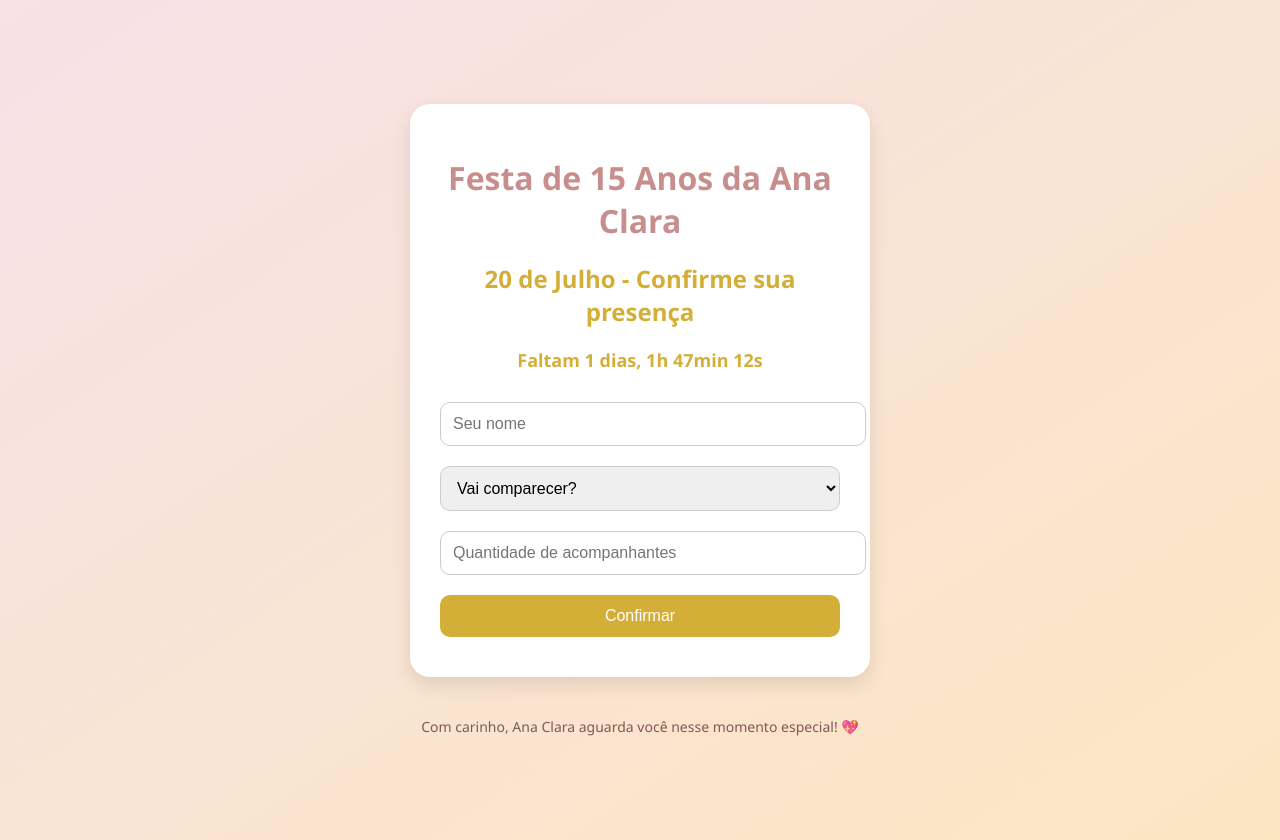
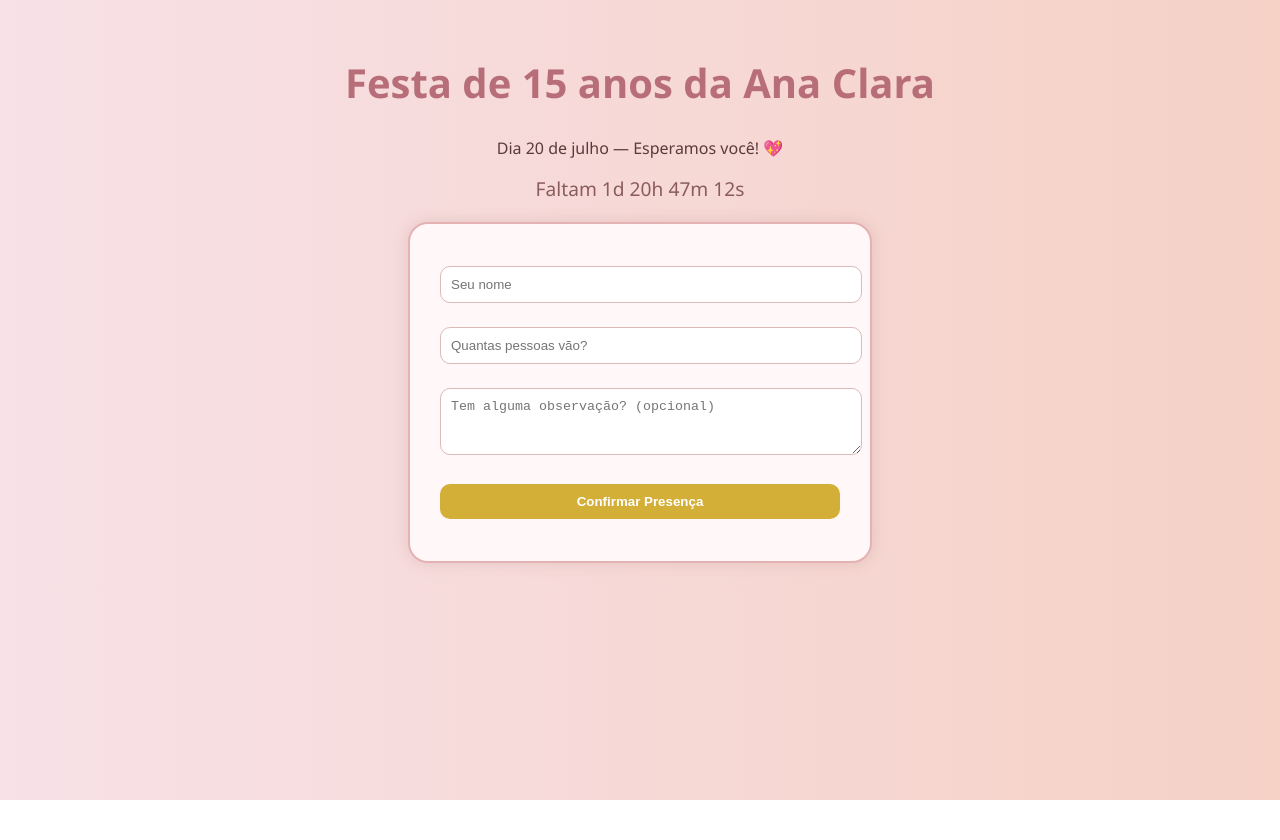
Before and after one commit to nanameetscode/clarinha, a plain HTML site: page index.html in a window 1280 px wide. After the commit the page ends 800 px from the top, so only its background shows below. Drawn offline with Linux system fonts and the light colour scheme.

Commit message:
index.html

```diff
--- a/index.html
+++ b/index.html
@@ -2,115 +2,95 @@
 <html lang="pt-BR">
 <head>
   <meta charset="UTF-8">
-  <meta name="viewport" content="width=device-width, initial-scale=1.0">
-  <title>Confirmação de Presença - 15 Anos</title>
+  <title>Confirmação de Presença - Ana Clara</title>
   <style>
     body {
-      margin: 0;
-      font-family: 'Segoe UI', Tahoma, Geneva, Verdana, sans-serif;
-      background: linear-gradient(to bottom right, #f8e1e7, #fbe6c2);
-      color: #5c2a2a;
-      display: flex;
-      flex-direction: column;
-      align-items: center;
-      justify-content: center;
-      min-height: 100vh;
+      background: linear-gradient(to right, #f8e1e7, #f5d1c6);
+      font-family: 'Segoe UI', sans-serif;
+      color: #5c3a3a;
+      text-align: center;
       padding: 20px;
     }
 
-    .card {
-      background-color: white;
-      border-radius: 20px;
-      box-shadow: 0 8px 20px rgba(0,0,0,0.1);
-      padding: 30px;
-      max-width: 400px;
-      width: 100%;
-      text-align: center;
+    h1 {
+      font-size: 2.5em;
+      color: #b76e79;
     }
 
-    h1 {
-      color: #c88e8e;
-      margin-bottom: 10px;
+    .form-container {
+      background-color: #fff7f8;
+      border: 2px solid #e4b2b2;
+      border-radius: 20px;
+      max-width: 400px;
+      margin: 0 auto;
+      padding: 30px;
+      box-shadow: 0 0 15px rgba(186, 144, 144, 0.3);
     }
 
-    h2 {
-      color: #d4af37;
-      margin-bottom: 20px;
-    }
-
-    #contador {
-      font-size: 18px;
-      color: #d4af37;
-      margin-bottom: 20px;
-      font-weight: bold;
-    }
-
-    input, select, button {
+    input, textarea, button {
       width: 100%;
-      padding: 12px;
-      margin: 10px 0;
+      padding: 10px;
+      margin: 12px 0;
       border-radius: 10px;
-      border: 1px solid #ccc;
-      font-size: 16px;
+      border: 1px solid #dcbaba;
     }
 
     button {
       background-color: #d4af37;
       color: white;
+      font-weight: bold;
       border: none;
       cursor: pointer;
-      transition: background-color 0.3s ease;
     }
 
     button:hover {
-      background-color: #c39b2d;
+      background-color: #b98d2d;
     }
 
-    .footer {
-      margin-top: 40px;
-      font-size: 14px;
-      color: #805858;
+    .countdown {
+      font-size: 1.2em;
+      color: #8b5c5c;
+      margin-bottom: 20px;
     }
   </style>
 </head>
 <body>
-  <div class="card">
-    <h1>Festa de 15 Anos da Ana Clara</h1>
-    <h2>20 de Julho - Confirme sua presença</h2>
-    <div id="contador"></div>
-    <form action="#" method="post">
-      <input type="text" name="nome" placeholder="Seu nome" required>
-      <select name="presenca" required>
-        <option value="">Vai comparecer?</option>
-        <option value="sim">Sim</option>
-        <option value="nao">Não</option>
-      </select>
-      <input type="number" name="acompanhantes" placeholder="Quantidade de acompanhantes" min="0">
-      <button type="submit">Confirmar</button>
+  <h1>Festa de 15 anos da Ana Clara</h1>
+  <p>Dia 20 de julho — Esperamos você! 💖</p>
+  <div class="countdown" id="countdown"></div>
+
+  <div class="form-container">
+    <form action="https://formsubmit.co/annabg001@gmail.com" method="POST">
+      <input type="text" name="Nome" placeholder="Seu nome" required>
+      <input type="number" name="Quantidade de pessoas" placeholder="Quantas pessoas vão?" required>
+      <textarea name="Observações" rows="3" placeholder="Tem alguma observação? (opcional)"></textarea>
+
+      <!-- Redireciona após envio -->
+      <input type="hidden" name="_next" value="https://seulink.github.io/confirmado.html">
+      <!-- Evita spam -->
+      <input type="hidden" name="_captcha" value="false">
+
+      <button type="submit">Confirmar Presença</button>
     </form>
-  </div>
-  <div class="footer">
-    Com carinho, Ana Clara aguarda você nesse momento especial! 💖
   </div>
 
   <script>
-    const destino = new Date("July 20, 2025 00:00:00").getTime();
-    const contador = document.getElementById("contador");
+    const countDownDate = new Date("Jul 20, 2025 19:00:00").getTime();
+    const x = setInterval(function () {
+      const now = new Date().getTime();
+      const distance = countDownDate - now;
 
-    const atualizar = setInterval(function () {
-      const agora = new Date().getTime();
-      const tempo = destino - agora;
+      const days = Math.floor(distance / (1000 * 60 * 60 * 24));
+      const hours = Math.floor((distance % (1000 * 60 * 60 * 24)) / (1000 * 60 * 60));
+      const minutes = Math.floor((distance % (1000 * 60 * 60)) / (1000 * 60));
+      const seconds = Math.floor((distance % (1000 * 60)) / 1000);
 
-      const dias = Math.floor(tempo / (1000 * 60 * 60 * 24));
-      const horas = Math.floor((tempo % (1000 * 60 * 60 * 24)) / (1000 * 60 * 60));
-      const minutos = Math.floor((tempo % (1000 * 60 * 60)) / (1000 * 60));
-      const segundos = Math.floor((tempo % (1000 * 60)) / 1000);
+      document.getElementById("countdown").innerHTML =
+        "Faltam " + days + "d " + hours + "h " + minutes + "m " + seconds + "s";
 
-      contador.innerHTML = `Faltam ${dias} dias, ${horas}h ${minutos}min ${segundos}s`;
-
-      if (tempo < 0) {
-        clearInterval(atualizar);
-        contador.innerHTML = "A festa começou! 🎉";
+      if (distance < 0) {
+        clearInterval(x);
+        document.getElementById("countdown").innerHTML = "A festa já começou! 🎉";
       }
     }, 1000);
   </script>
```
